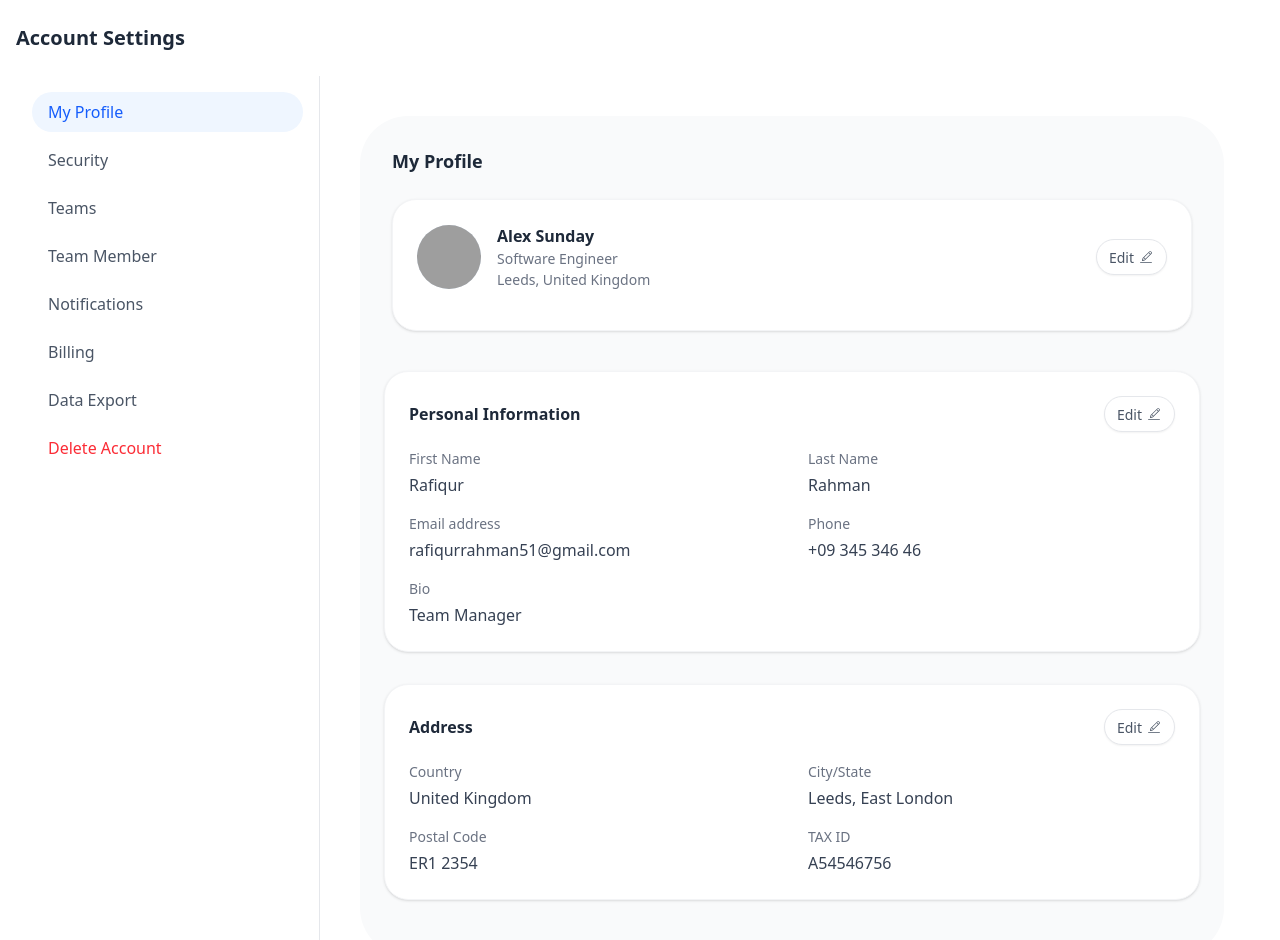
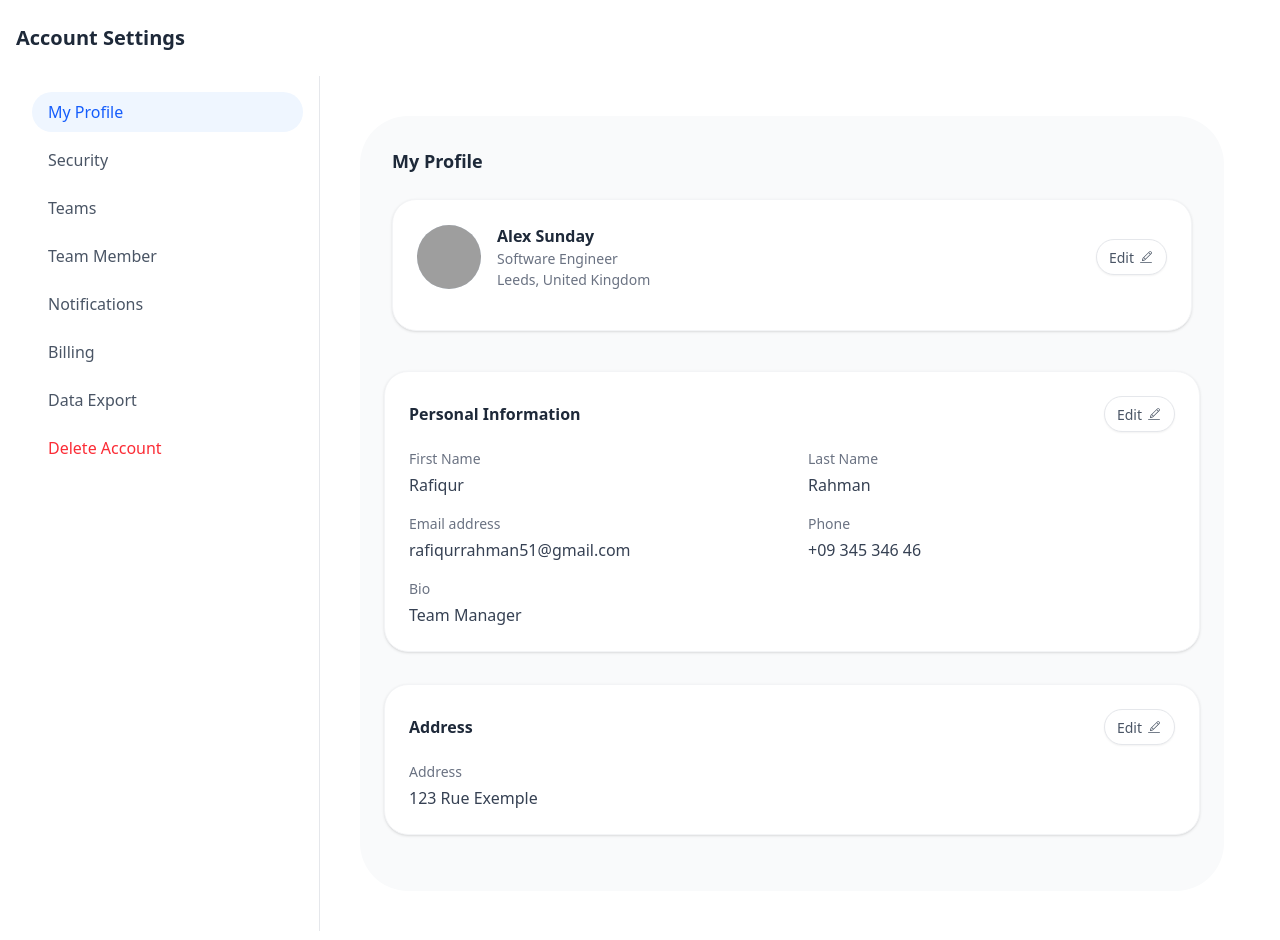
Before and after one commit to Elitesun/Profile-Settings-Page, a Next.js app in the folder la-a-la/: page /profil in a window 1280 px wide. Shown: the top 940 px of the page. Built offline with nearby package versions, Linux system fonts and the light colour scheme; grey boxes are pictures that could not be loaded.

Commit message:
address component working perfectly .

```diff
--- a/la-a-la/components/profilInfo/Address.tsx
+++ b/la-a-la/components/profilInfo/Address.tsx
@@ -3,28 +3,12 @@
 import React, { useState } from "react";
 import { Button } from "@/components/ui/button";
 import { CiEdit } from "react-icons/ci";
+import { utilisateur } from "@/data/Utilisateur";
 
-interface AddressProps {
-  country?: string;
-  cityState?: string;
-  postalCode?: string;
-  taxId?: string;
-  onEdit?: () => void;
-}
-
-const Address = ({
-  country = "United Kingdom",
-  cityState = "Leeds, East London",
-  postalCode = "ER1 2354",
-  taxId = "A54546756",
-  onEdit,
-}: AddressProps) => {
+const Address = () => {
   const [isEditing, setIsEditing] = useState(false);
   const [formData, setFormData] = useState({
-    country,
-    cityState,
-    postalCode,
-    taxId,
+    address: utilisateur.address
   });
 
   const handleInputChange = (e: React.ChangeEvent<HTMLInputElement>) => {
@@ -63,61 +47,19 @@ const Address = ({
         )}
       </div>
 
-      <div className="grid grid-cols-1 md:grid-cols-2 gap-y-4 gap-x-4 md:gap-x-8">
+      <div className="grid grid-cols-1 gap-y-4">
         <div>
-          <p className="text-sm text-gray-500 mb-1">Country</p>
+          <p className="text-sm text-gray-500 mb-1">Address</p>
           {isEditing ? (
             <input
               type="text"
-              name="country"
-              value={formData.country}
+              name="address"
+              value={formData.address}
               onChange={handleInputChange}
               className="w-full px-3 py-2 border border-gray-300 rounded-md focus:outline-none focus:ring-2 focus:ring-blue-500 focus:border-transparent"
             />
           ) : (
-            <p className="text-gray-700">{formData.country}</p>
-          )}
-        </div>
-        <div>
-          <p className="text-sm text-gray-500 mb-1">City/State</p>
-          {isEditing ? (
-            <input
-              type="text"
-              name="cityState"
-              value={formData.cityState}
-              onChange={handleInputChange}
-              className="w-full px-3 py-2 border border-gray-300 rounded-md focus:outline-none focus:ring-2 focus:ring-blue-500 focus:border-transparent"
-            />
-          ) : (
-            <p className="text-gray-700">{formData.cityState}</p>
-          )}
-        </div>
-        <div>
-          <p className="text-sm text-gray-500 mb-1">Postal Code</p>
-          {isEditing ? (
-            <input
-              type="text"
-              name="postalCode"
-              value={formData.postalCode}
-              onChange={handleInputChange}
-              className="w-full px-3 py-2 border border-gray-300 rounded-md focus:outline-none focus:ring-2 focus:ring-blue-500 focus:border-transparent"
-            />
-          ) : (
-            <p className="text-gray-700">{formData.postalCode}</p>
-          )}
-        </div>
-        <div>
-          <p className="text-sm text-gray-500 mb-1">TAX ID</p>
-          {isEditing ? (
-            <input
-              type="text"
-              name="taxId"
-              value={formData.taxId}
-              onChange={handleInputChange}
-              className="w-full px-3 py-2 border border-gray-300 rounded-md focus:outline-none focus:ring-2 focus:ring-blue-500 focus:border-transparent"
-            />
-          ) : (
-            <p className="text-gray-700">{formData.taxId}</p>
+            <p className="text-gray-700">{formData.address}</p>
           )}
         </div>
       </div>
```
